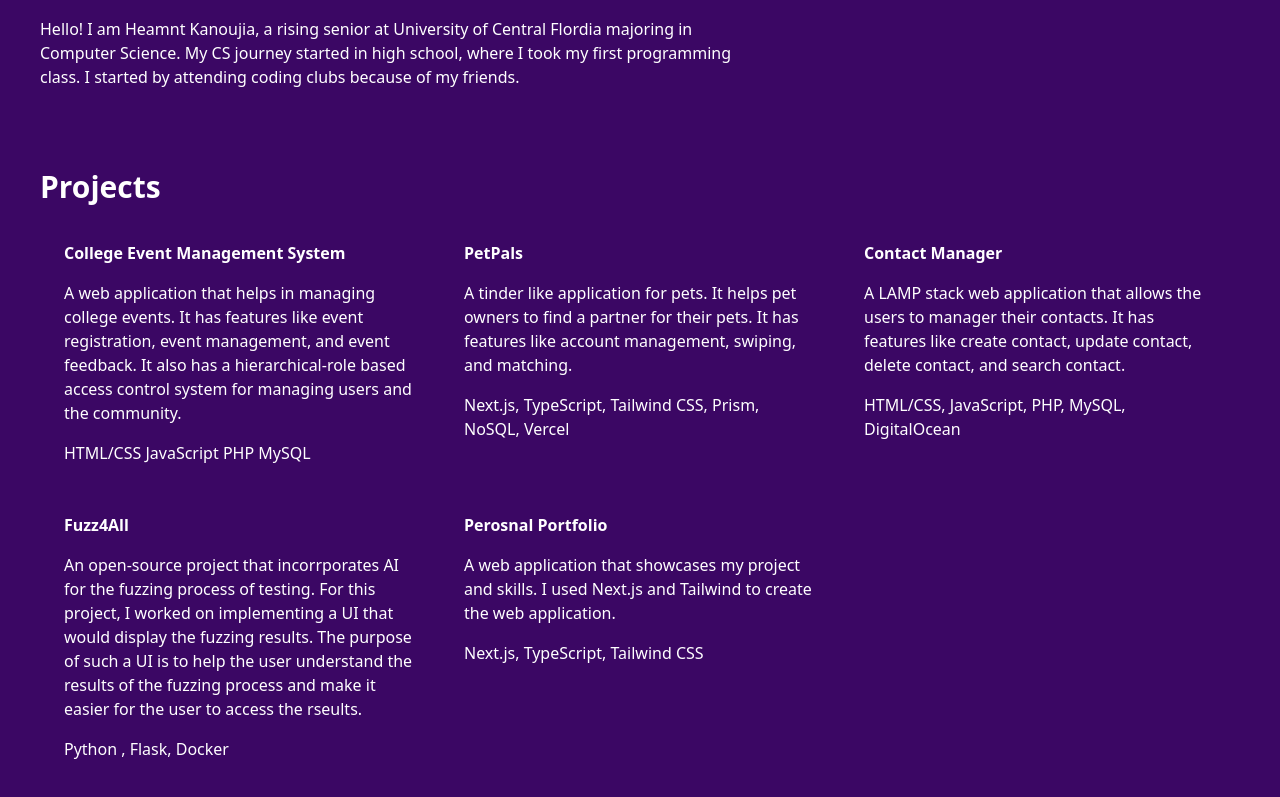
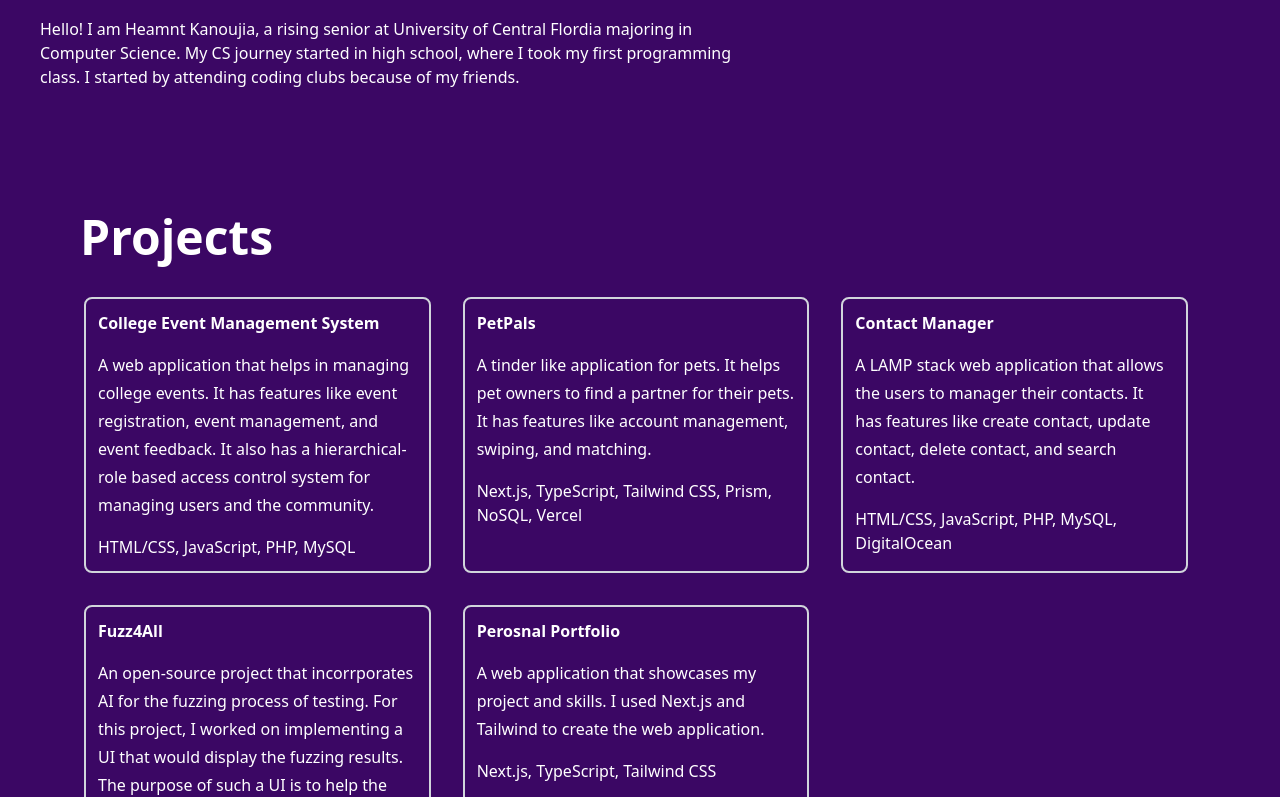
Before and after one commit to Hemanka/personal-portfolio, a Next.js app: page / in a window 1280 px wide. Shown: the part 603-1400 px from the top of the page. Built offline with nearby package versions, Linux system fonts and the light colour scheme.

Commit message:
fixed the navbar and added more css to projects

```diff
--- a/components/About.tsx
+++ b/components/About.tsx
@@ -2,6 +2,7 @@ import React from 'react'
 
 function About() {
   return (
+    <section id='about'>
       <div className='m-10'>
           <h1 className='mt-8 mb-3 md:mt-20 sm:text-xl md:text-3xl font-bold'>About</h1>
           <p className='md:w-3/5 w-auto'>
@@ -10,6 +11,7 @@ function About() {
               My CS journey started in high school, where I took my first programming class. I started by attending coding clubs because of my friends.
           </p>
       </div>
+    </section>
   )
 }
 
--- a/components/NavBar.tsx
+++ b/components/NavBar.tsx
@@ -1,8 +1,8 @@
 import React from 'react'
 
 const options = [
-    {name: 'About', link: '/about'},
-    {name: 'Projects', link: '/projects'},
+    {name: 'About', link: '#about'},
+    {name: 'Projects', link: '#projects'},
 ]
 
 export default function NavBar() {
--- a/components/Project.tsx
+++ b/components/Project.tsx
@@ -5,7 +5,7 @@ const projects = [
     {
         name: 'College Event Management System',
         description: 'A web application that helps in managing college events. It has features like event registration, event management, and event feedback. It also has a hierarchical-role based access control system for managing users and the community.',
-        languages: ['HTML/CSS', 'JavaScript', 'PHP', 'MySQL'],
+        languages: ['HTML/CSS, JavaScript, PHP, MySQL'],
         link: 'https://www.google.com/'
     },
     {
@@ -36,21 +36,22 @@ const projects = [
 
 function Project() {
   return (
+    <section id='projects' className='pt-1'>
+        {/* <div className='mt-8'></div> */}
+
         <div className='m-10'>
-        <h1 className='mt-8 mb-3 md:mt-20 sm:text-xl md:text-3xl font-bold'>Projects</h1>
-
-        {/* flex flex-col md:flex-row */}
-        <div className=''>
+            <h1 className='px-1 md:px-10 mt-8 mb-1 md:mb-5 md:mt-20 text-2xl md:text-5xl font-bold'>Projects</h1>
+            <div className='md:px-8'>
                 <div className='grid grid-cols-1 sm:grid-cols-2 md:grid-cols-3'>
                     {projects.map((project) => {
                         return <a
                             key={project.link}
                             href={project.link}
-                        className='p-6'
+                            className='p-3 ml-1 md:ml-3 mr-5 my-4 border-2 border-gray-300 rounded-lg'
                         >
                             <div>
                                 <h2 className='font-bold mb-4'>{project.name}</h2>
-                            <p className='mb-4 leading-6'>{project.description}</p>
+                                <p className='mb-4 leading-7'>{project.description}</p>
                                 <div>
                                     {project.languages.map((language) => {
                                         return <span>{language}  </span>
@@ -62,6 +63,7 @@ function Project() {
                 </div>
             </div>
         </div>
+    </section>
   )
 }
 
```
Also changed, not shown: components/Welcome.tsx (+0 -15 lines). Lines whose indentation alone changed are shown as unchanged.
